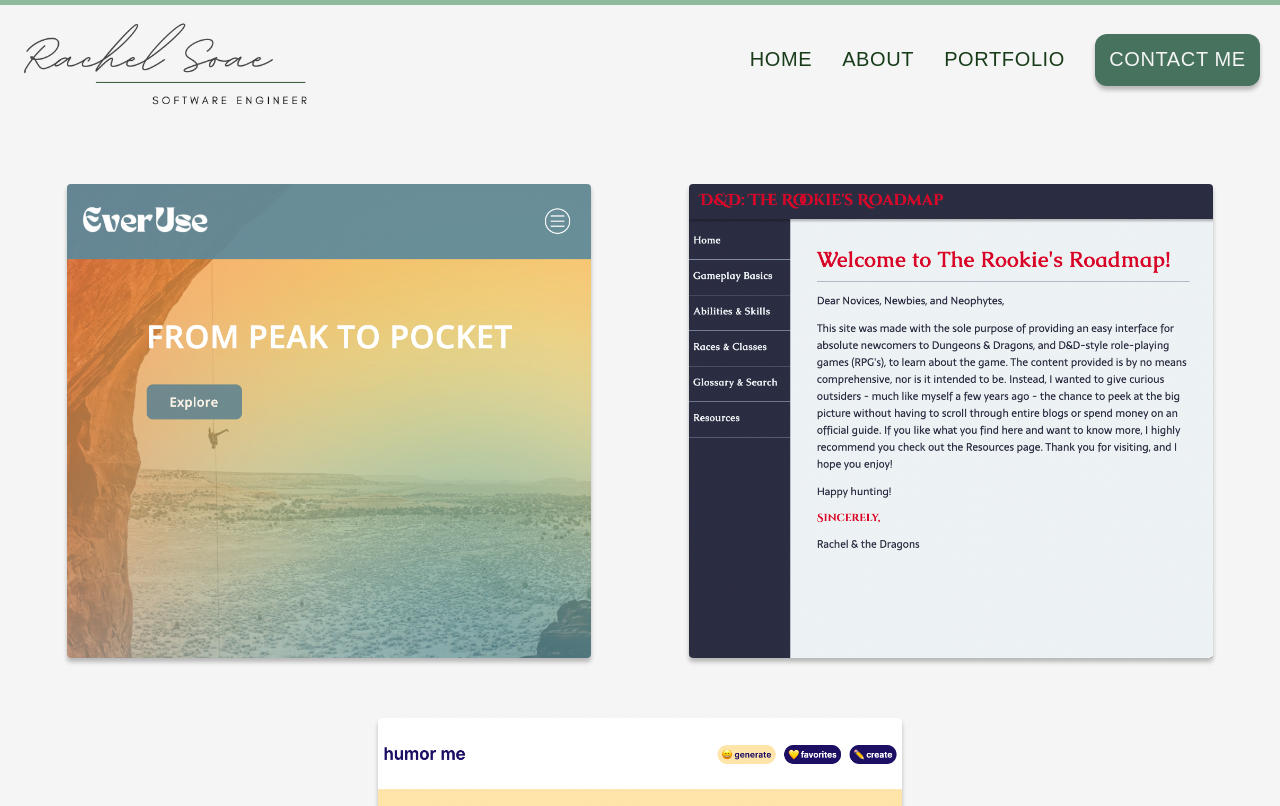
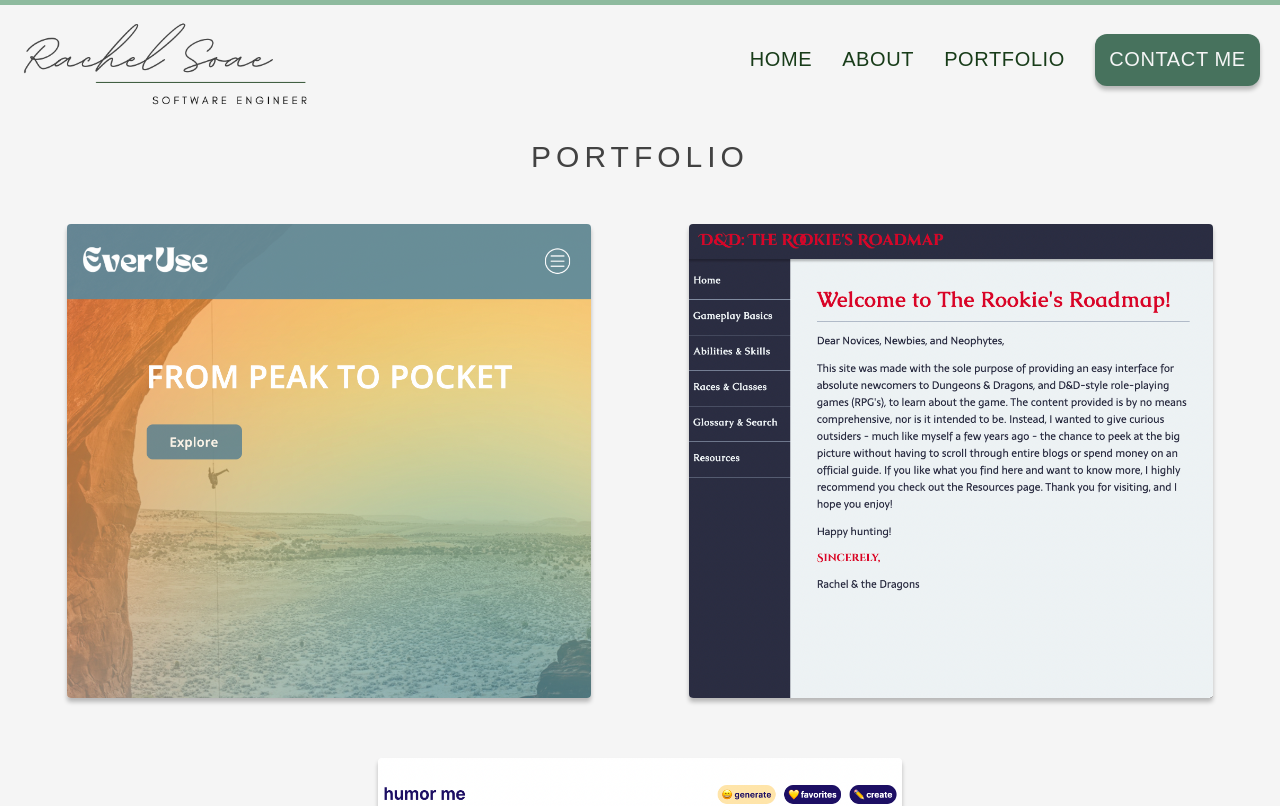
Before and after one commit to rachelsoae/portfolio, a React (Create React App) app: page /portfolio in a window 1280 px wide. Shown: the top 806 px of the page. Built offline with nearby package versions, Linux system fonts and the light colour scheme; a web font is replaced by a local one.

Commit message:
Fix page header spacing

```diff
--- a/src/components/About/_About.scss
+++ b/src/components/About/_About.scss
@@ -4,10 +4,6 @@
 .about {
   @include center-column;
   margin: 12rem 0 0;
-}
-
-.page-header {
-  margin: 2rem;
 }
 
 .about__content {
--- a/src/components/App/_App.scss
+++ b/src/components/App/_App.scss
@@ -95,6 +95,10 @@ button:hover,
   }
 }
 
+.page-header {
+  margin: 2rem;
+}
+
 @media screen and (min-width: 1400px) {
   .main__wrapper {
     width: 1400px
--- a/src/components/Contact/Contact.js
+++ b/src/components/Contact/Contact.js
@@ -4,7 +4,7 @@ import github from '../../assets/icons/github.png';
 const Contact = () => {
   return (
     <div className='contact'>
-      <h2>Contact</h2>
+      <h2 className='page-header'>Contact</h2>
       <div className='contact__email-container'>
         <p>Email me at</p>
         <a href='mailto:rachelprather1@gmail.com'>
--- a/src/components/Portfolio/Portfolio.js
+++ b/src/components/Portfolio/Portfolio.js
@@ -42,9 +42,9 @@ const Portfolio = () => {
   ];
 
   return (
-    <div className='projects-section'>
-      <h2>Portfolio</h2>
-      <section className='projects'>
+    <div className='portfolio'>
+      <h2 className='page-header'>Portfolio</h2>
+      <section className='portfolio__projects'>
         {PROJECTS.map(project => <Project key={project.id} project={project} />)}
       </section>
     </div>
--- a/src/components/Portfolio/_Portfolio.scss
+++ b/src/components/Portfolio/_Portfolio.scss
@@ -1,10 +1,12 @@
 @use '../../styles/variables' as *;
 @use '../../styles/mixins' as *;
 
-.projects-section {
-  height: 100%;
+.portfolio {
+  // height: 100%;
+  margin: 12rem 0 0;
+
   @include center-column;
-  .projects {
+  .portfolio__projects {
     @include space-evenly;
     width: 100%;
     flex-wrap: wrap;
--- a/src/styles/output.css
+++ b/src/styles/output.css
@@ -396,13 +396,13 @@ h1 {
     width: 20rem;
   }
 }
-.projects-section {
-  height: 100%;
+.portfolio {
+  margin: 12rem 0 0;
   display: flex;
   flex-direction: column;
   align-items: center;
 }
-.projects-section .projects {
+.portfolio .portfolio__projects {
   display: flex;
   justify-content: space-evenly;
   width: 100%;
```
Also changed, not shown: 1 other file (tests, documents, lock files or other folders).
